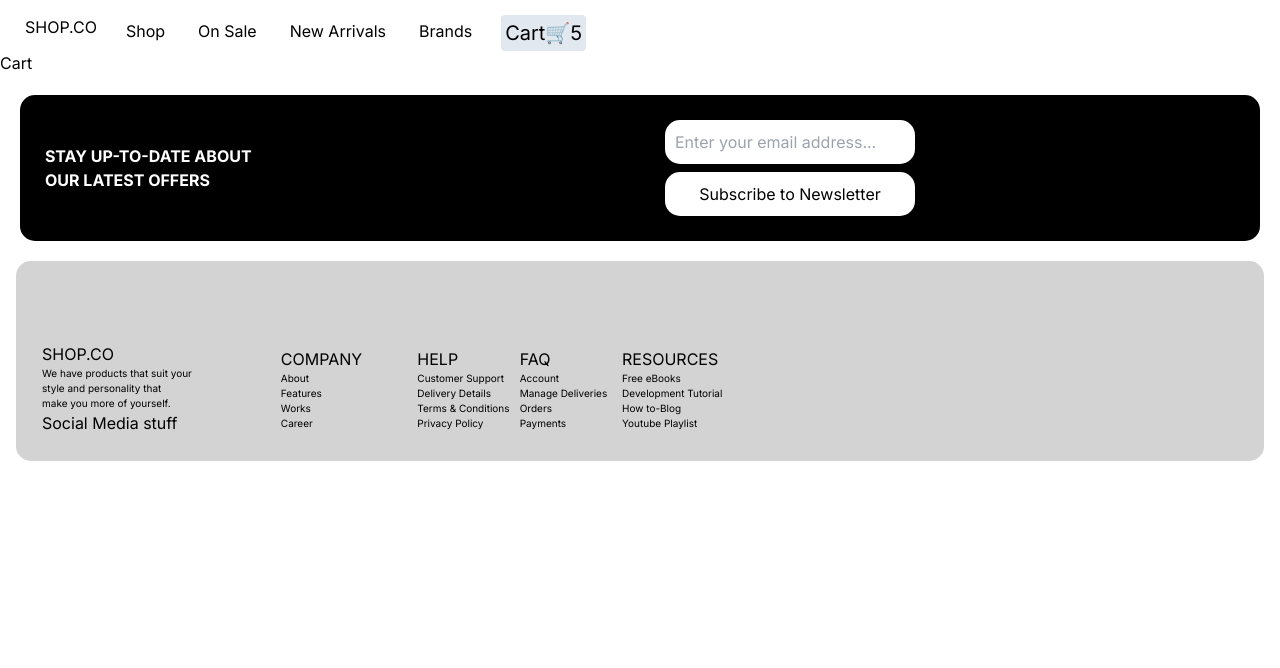
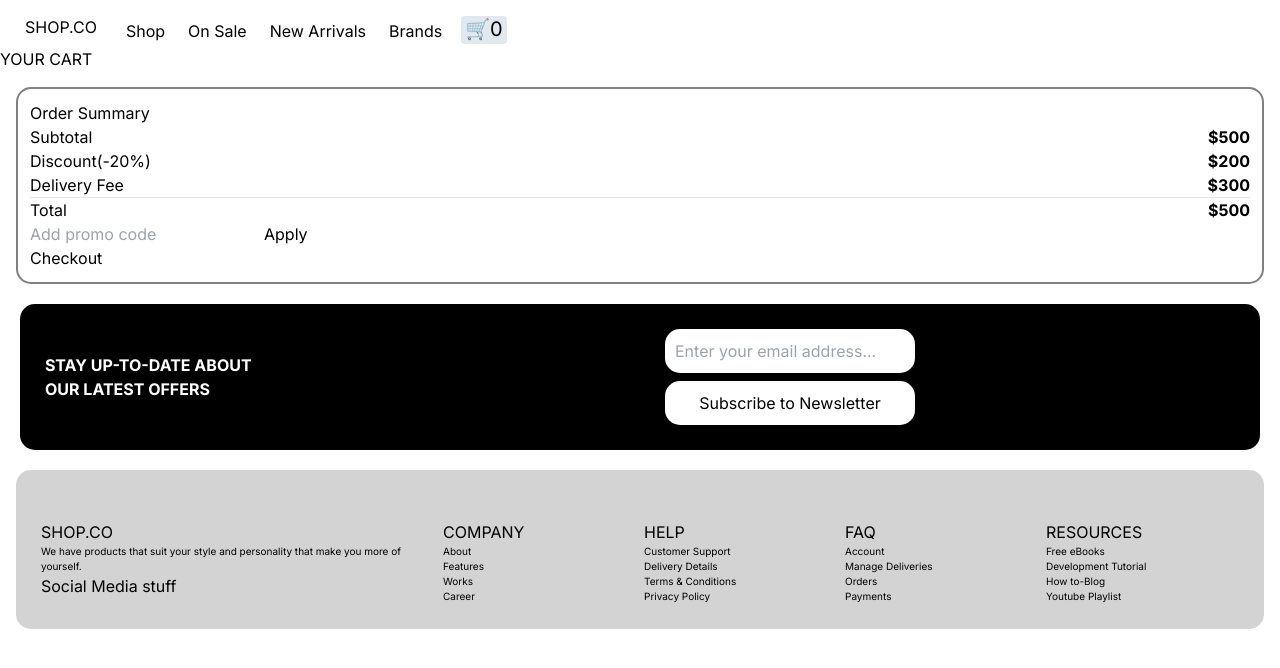
Before and after one commit to Sesughun/Shop.Co-Ecommerce-Platform, a Next.js app: page /cart in a window 1280 px wide. Shown: the top 668 px of the page. Built offline with nearby package versions, Linux system fonts and the light colour scheme.

Commit message:
tiny adjustments and installed zustand

```diff
--- a/app/Footer.tsx
+++ b/app/Footer.tsx
@@ -9,51 +9,51 @@ const Footer = () => {
         style={{
           backgroundColor: "#d3d3d3",
           borderRadius: "15px",
-          paddingTop: "55px",
+          paddingTop: "25px",
         }}
         className="m-4"
       >
         <div style={{ padding: "25px" }}>
-          <table>
-            <tr style={{ width: "80%" }}>
-              <td style={{ width: "35%" }}>
+          <div className="grid grid-cols-6 gap-2">
+            <div className="col-span-2">
               <h4>SHOP.CO</h4>
               <p>
-                  We have products that suit your <br></br>style and personality
-                  that <br></br>make you more of yourself.
+                We have products that suit your style and personality that make
+                you more of yourself.
               </p>
-                Social Media stuff
-              </td>
-              <td>
-                <h6 style={{ width: "15%" }}>COMPANY</h6>
+              <span>Social Media stuff</span>
+            </div>
+            <div>
+              <h6 style={{ width: "15%" }} className="break-word">
+                COMPANY
+              </h6>
               <p>About</p>
               <p>Features</p>
               <p>Works</p>
               <p>Career</p>
-              </td>
-              <td style={{ width: "15%" }}>
+            </div>
+            <div>
               <h6>HELP</h6>
               <p>Customer Support</p>
               <p>Delivery Details</p>
               <p>Terms & Conditions</p>
               <p>Privacy Policy</p>
-              </td>
-              <td style={{ width: "15%" }}>
+            </div>
+            <div>
               <h6>FAQ</h6>
               <p>Account</p>
               <p>Manage Deliveries</p>
               <p>Orders</p>
               <p>Payments</p>
-              </td>
-              <td style={{ width: "15%" }}>
+            </div>
+            <div>
               <h6>RESOURCES</h6>
               <p>Free eBooks</p>
               <p>Development Tutorial</p>
               <p>How to-Blog</p>
               <p>Youtube Playlist</p>
-              </td>
-            </tr>
-          </table>
+            </div>
+          </div>
         </div>
       </div>
     </div>
--- a/app/Header.tsx
+++ b/app/Header.tsx
@@ -1,8 +1,8 @@
 "use client";
 import React from "react";
 import Link from "next/link";
-interface Product {
-  products: [{}];
+interface CartItems {
+  cartItemsCount: number;
 }
 const Header = () => {
   return (
@@ -15,7 +15,7 @@ const Header = () => {
           SHOP.CO
         </a>
       </h2>
-      <div className="p-1" style={{ marginRight: "25px" }}>
+      <div className="p-1" style={{ marginRight: "15px" }}>
         <a
           style={{ textDecoration: "none", color: "inherit", outline: "none" }}
           href="/shop"
@@ -23,21 +23,21 @@ const Header = () => {
           Shop
         </a>
       </div>
-      <div className="p-1" style={{ marginRight: "25px" }}>
+      <div className="p-1" style={{ marginRight: "15px" }}>
         On Sale
       </div>
-      <div className="p-1" style={{ marginRight: "25px" }}>
+      <div className="p-1" style={{ marginRight: "15px" }}>
         New Arrivals
       </div>
-      <div className="p-1" style={{ marginRight: "25px" }}>
+      <div className="p-1" style={{ marginRight: "15px" }}>
         Brands
       </div>
       <div>
-        <button className="bg-slate-200 p-1 rounded ml-auto">
+        <Link href="/cart" className="bg-slate-200 p-1 rounded ml-auto">
           <span className="p-0 m-0 text-xl">
-            Cart🛒<span className="badge bg-secondary">5</span>
+            🛒<span className="badge bg-secondary">0</span>
           </span>
-        </button>
+        </Link>
       </div>
     </div>
   );
--- /dev/null
+++ b/app/cart/Apply.tsx
@@ -0,0 +1,8 @@
+"use client";
+import React from "react";
+
+const Apply = () => {
+  return <button>Apply</button>;
+};
+
+export default Apply;
--- /dev/null
+++ b/app/cart/CartItems.tsx
@@ -0,0 +1,7 @@
+import React from "react";
+interface CartItems {}
+const CartItems = () => {
+  return <div>CartItems</div>;
+};
+
+export default CartItems;
--- /dev/null
+++ b/app/cart/Checkout.tsx
@@ -0,0 +1,7 @@
+import React from "react";
+
+const Checkout = () => {
+  return <div>Checkout</div>;
+};
+
+export default Checkout;
--- a/app/cart/page.tsx
+++ b/app/cart/page.tsx
@@ -1,7 +1,55 @@
 import React from "react";
+import CartItems from "./CartItems";
+import Apply from "./Apply";
+import Checkout from "./Checkout";
 
 const Cart = () => {
-  return <div>Cart</div>;
+  return (
+    <div>
+      <h2>YOUR CART</h2>
+      {/* <div className="p-1" style={{ border: " 2px solid gray" }}>
+        <CartItems />
+      </div>  */}
+      <div
+        className="p-3 m-4"
+        style={{ border: " 2px solid gray", borderRadius: "15px" }}
+      >
+        <h4>Order Summary</h4>
+        <div className="flex justify-between">
+          <span>Subtotal</span>
+          <span>
+            <b>$500</b>
+          </span>
+        </div>
+        <div className="flex justify-between">
+          <span>Discount(-20%)</span>
+          <span>
+            <b>$200</b>
+          </span>
+        </div>
+        <div className="flex justify-between">
+          <span>Delivery Fee</span>
+          <span>
+            <b>$300</b>
+          </span>
+        </div>
+        <hr></hr>
+        <div className="flex justify-between">
+          <span>Total</span>
+          <span>
+            <b>$500</b>
+          </span>
+        </div>
+        <div>
+          <input placeholder="Add promo code" />
+          <Apply />
+        </div>
+        <div>
+          <Checkout />
+        </div>
+      </div>
+    </div>
+  );
 };
 
 export default Cart;
--- a/app/layout.tsx
+++ b/app/layout.tsx
@@ -3,6 +3,7 @@ import { Inter } from "next/font/google";
 import "./globals.css";
 import Footer from "./Footer";
 import Header from "./Header";
+
 interface Nav {}
 
 const inter = Inter({ subsets: ["latin"] });
--- a/app/shop/page.tsx
+++ b/app/shop/page.tsx
@@ -9,10 +9,23 @@ interface Props {
     id: number;
   };
 }
-
+// interface Product {
+//   id: number;
+//   title: string;
+//   price: number;
+//   description: string;
+//   category: string;
+//   image: string;
+//   rating: {
+//     rate: number;
+//     count: number;
+//   };
+// }
 const Shop = () => {
   const [product, setProduct] = useState([]);
+
   const [loading, setLoading] = useState(true);
+  // const [selectedCategory, setSelectedCategory] = useState();
   useEffect(() => {
     fetch("https://fakestoreapi.com/products")
       .then((res) => res.json())
@@ -27,6 +40,10 @@ const Shop = () => {
       </>
     );
   }
+  // const filteredProducts =
+  //   selectedCategory === "All"
+  //     ? product
+  //     : product.filter((product) => product.category === selectedCategory);
   return (
     <div>
       <h2 className="ml-4">Shop</h2>
@@ -41,7 +58,11 @@ const Shop = () => {
               <div
                 className="card"
                 id="card-design"
-                style={{ width: "250px", height: "400px" }}
+                style={{
+                  width: "250px",
+                  height: "400px",
+                  borderRadius: "20px",
+                }}
                 key={id}
               >
                 <div
--- a/package.json
+++ b/package.json
@@ -13,7 +13,8 @@
     "bootstrap": "^5.3.3",
     "next": "14.2.5",
     "react": "^18",
-    "react-dom": "^18"
+    "react-dom": "^18",
+    "zustand": "^4.5.4"
   },
   "devDependencies": {
     "@types/node": "^20",
```
Also changed, not shown: 1 other file (tests, documents, lock files or other folders). Lines whose indentation alone changed are shown as unchanged.
